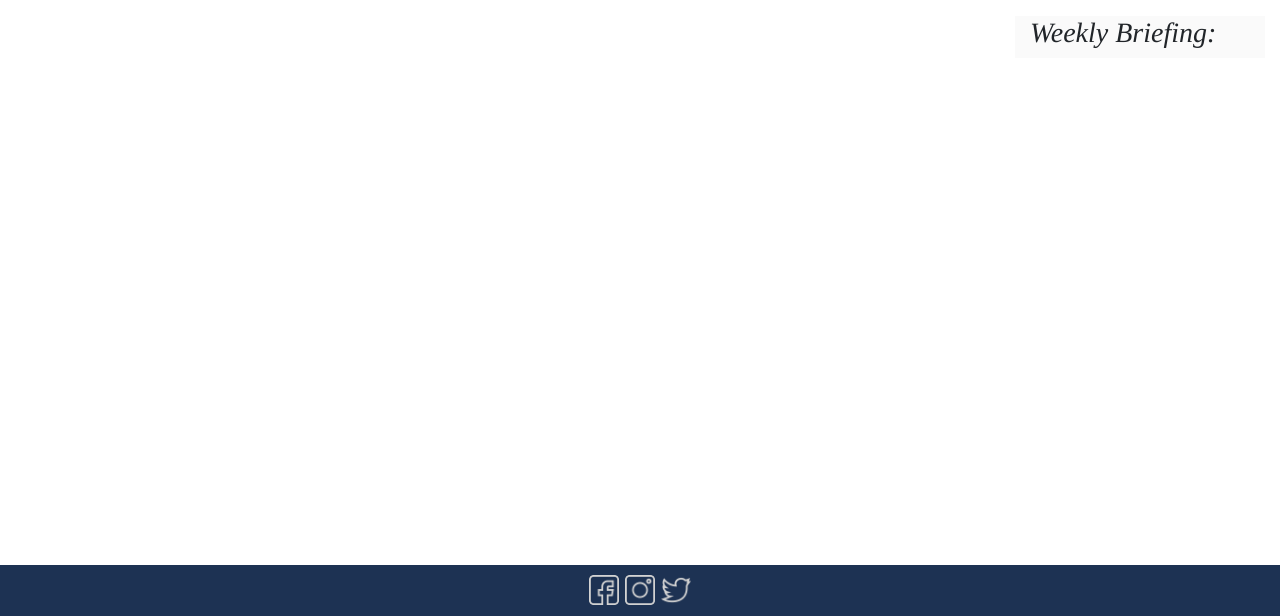
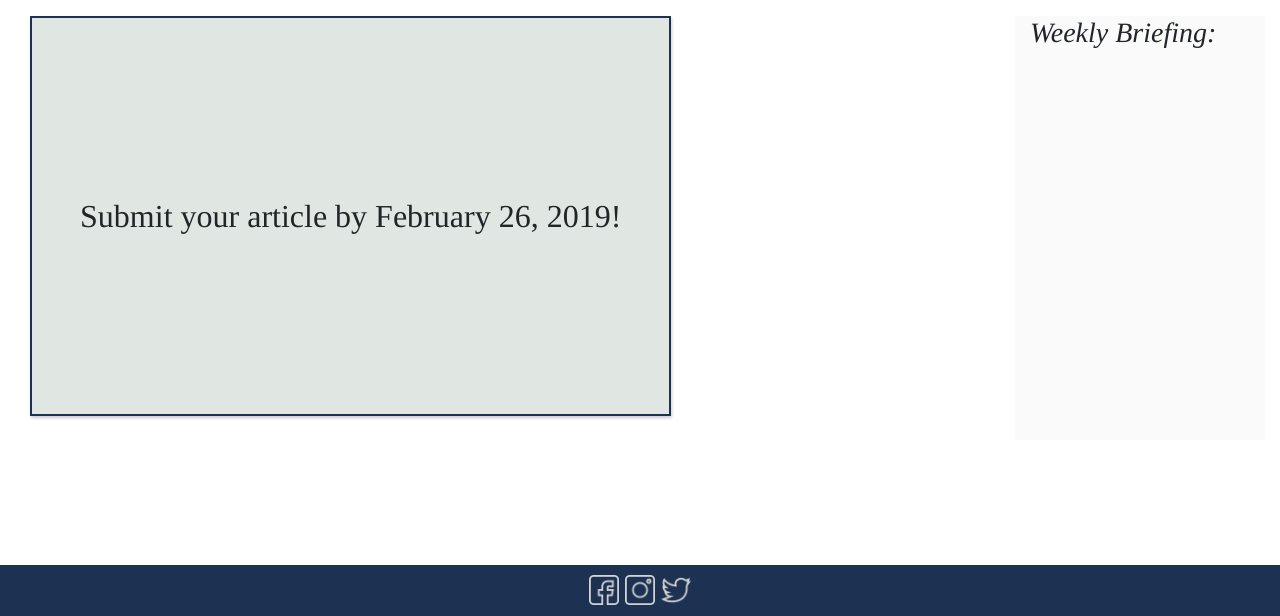
Before and after one commit to sventi555/CRG, a Django app: page / in a window 1280 px wide. Shown: the part 184-800 px from the top of the page. Run offline with Django 3.2, Linux system fonts and the light colour scheme; data that the repository does not hold is empty; some libraries are stand-ins or nearby versions.

Commit message:
added front-end for homepage call to action

```diff
--- a/static/css/home.css
+++ b/static/css/home.css
@@ -113,6 +113,14 @@
     #article-grid .grid-item:nth-child(6n+5) {
         grid-column: span 2;
     }
+    #article-grid #call_to_action {
+        border: 2px solid #1d3253;
+        text-align: center;
+    }
+    #article-grid #call_to_action p {
+        font-size: 2em;
+        margin: auto 0px;
+    }
     #sidebar .info-card {
         transition: transform ease-in-out 0.1s;
     }
--- a/website/templates/website/home.html
+++ b/website/templates/website/home.html
@@ -13,7 +13,6 @@
             <div id="article-grid" class="container-fluid mb-4">
                 {% for article in articles %}
                     <a href="{% url "website:article_detail" article.pk %}"
-                       id= "{{ article.subcategory.category.name }}"
                        class='grid-item'
                        {% if article.image %}
                        style="background-image: url('{{ article.image.url }}');"
@@ -29,6 +28,9 @@
                         </div>
                     </a>
                 {% endfor %}
+                <div id="call_to_action" class='grid-item'>
+                    <p>Submit your article by February 26, 2019!</p>
+                </div>
             </div>
             <div id="sidebar" class="container-fluid">
                 <h3><em>Weekly Briefing:</em></h3>
```
